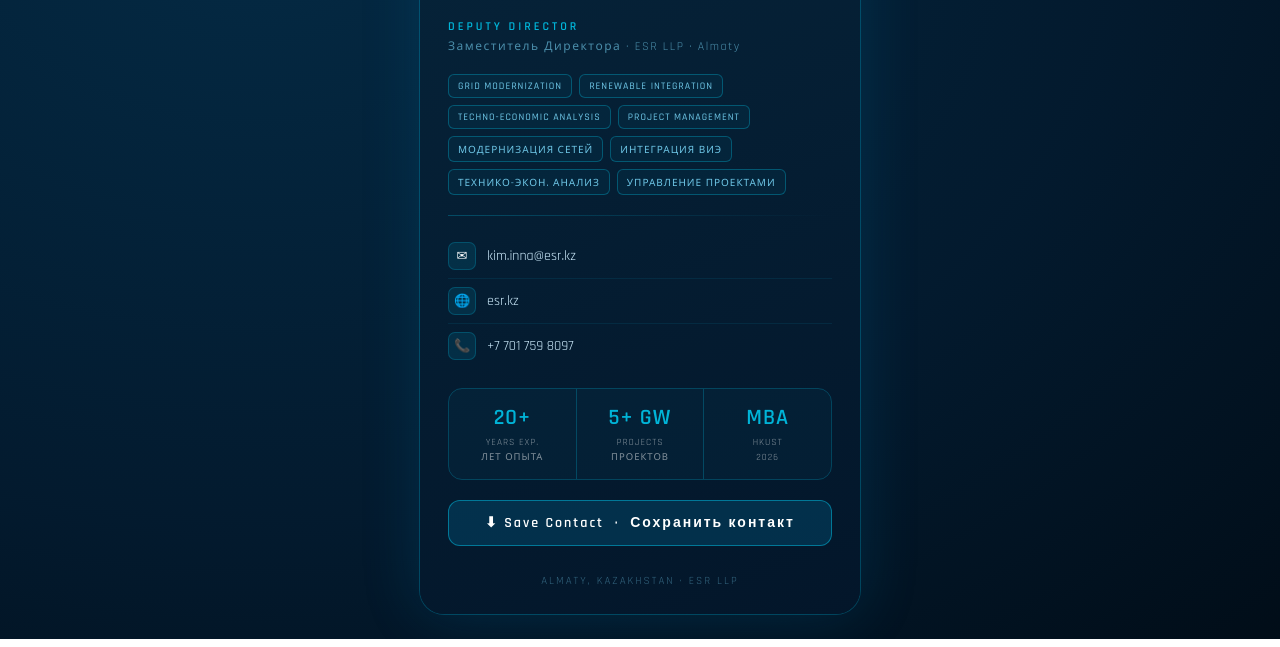
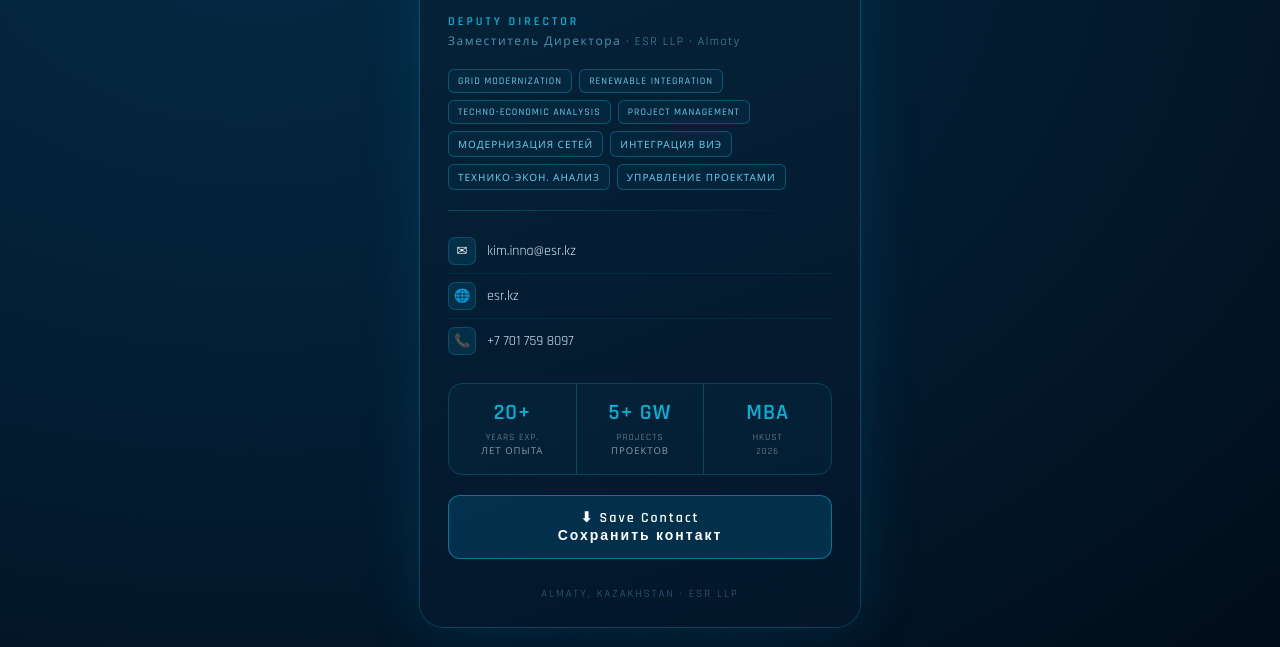
Before and after one commit to ESR-Almaty/Business_card_IK, a plain HTML site: page index.html in a window 1280 px wide. Shown: the part 161-808 px from the top of the page. Drawn offline with nearby package versions, Linux system fonts and the light colour scheme.

Commit message:
Update index.html

```diff
--- a/index.html
+++ b/index.html
@@ -144,7 +144,7 @@
         <div class="stat-label">HKUST<br>2026</div>
       </div>
     </div>
-    <button class="save-btn" onclick="saveContact()">⬇ Save Contact &nbsp;·&nbsp; Сохранить контакт</button>
+    <button class="save-btn" onclick="saveContact()">⬇ Save Contact <br> Сохранить контакт</button>
     <div class="footer">Almaty, Kazakhstan · ESR LLP</div>
   </div>
 </div>
```
